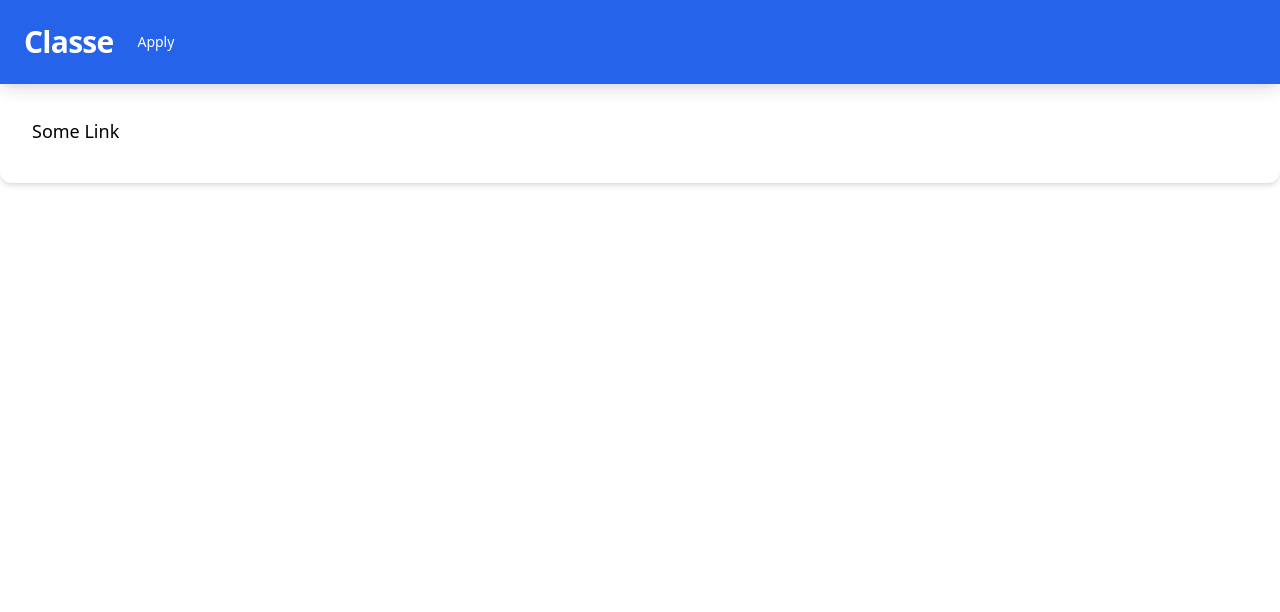
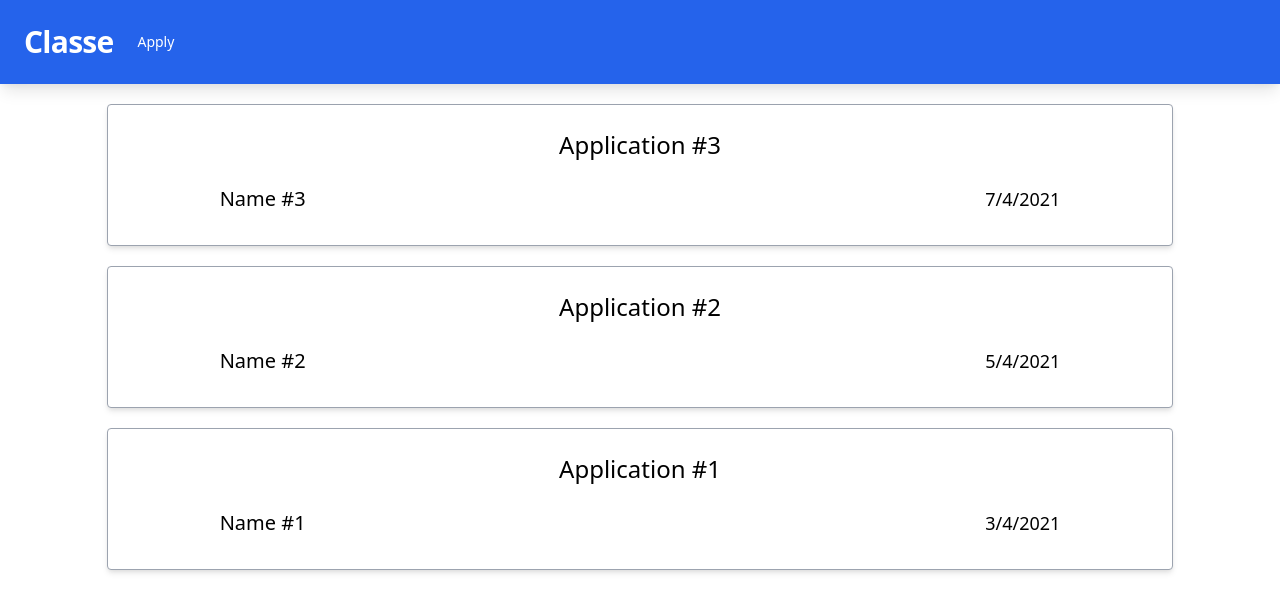
Before and after one commit to uoa-compsci-399/marker-allocation-tool-ui, a React (Create React App) app: page /applications in a window 1280 px wide. Shown: the top 612 px of the page. Built offline with nearby package versions, Linux system fonts and the light colour scheme.

Commit message:
populate application data dynamically

```diff
--- /dev/null
+++ b/src/models/FormApplication.ts
@@ -0,0 +1,5 @@
+export interface FormApplication {
+  title: string;
+  date: string;
+  applicantName: string;
+}
--- a/src/pages/ApplicationViewPage/ApplicationList.tsx
+++ b/src/pages/ApplicationViewPage/ApplicationList.tsx
@@ -1,15 +1,27 @@
 import React from 'react';
 
 import Application from './Application';
+import { FormApplication } from '../../models/FormApplication';
+
+//TODO: GET data from API
+const applicationArray: FormApplication[] = [
+  { title: 'Application #3', date: '7/4/2021', applicantName: 'Name #3' },
+  { title: 'Application #2', date: '5/4/2021', applicantName: 'Name #2' },
+  { title: 'Application #1', date: '3/4/2021', applicantName: 'Name #1' },
+];
+
+const applicationList = (applicationArray: FormApplication[]): JSX.Element[] => {
+  return applicationArray.map((application) => (
+    <Application
+      title={application.title}
+      date={application.date}
+      applicantName={application.applicantName}
+    />
+  ));
+};
 
 const ApplicationList = (): JSX.Element => {
-  return (
-    <div>
-      <Application title="Application #3" date="7/4/2021" applicantName="Name #3" />
-      <Application title="Application #2" date="5/4/2021" applicantName="Name #2" />
-      <Application title="Application #1" date="3/4/2021" applicantName="Name #1" />
-    </div>
-  );
+  return <div>{applicationList(applicationArray)}</div>;
 };
 
 export default ApplicationList;
--- a/src/routes/index.tsx
+++ b/src/routes/index.tsx
@@ -7,7 +7,7 @@ import Example from '../components/common-ui/example';
 export default function Routes(): JSX.Element {
   return (
     <Switch>
-      <Route path="/" component={Example} />
+      <Route path="/" exact component={Example} />
       <Route path="/applications" component={ApplicationList} />
     </Switch>
   );
```
